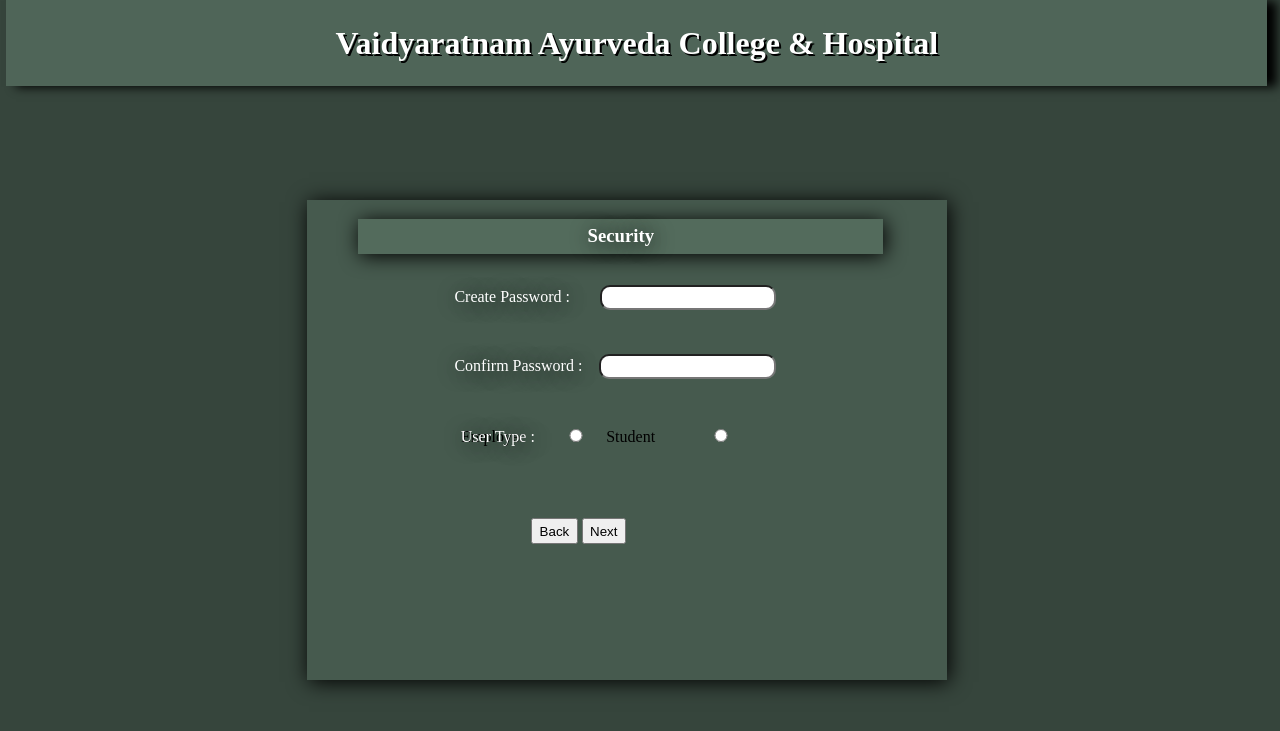
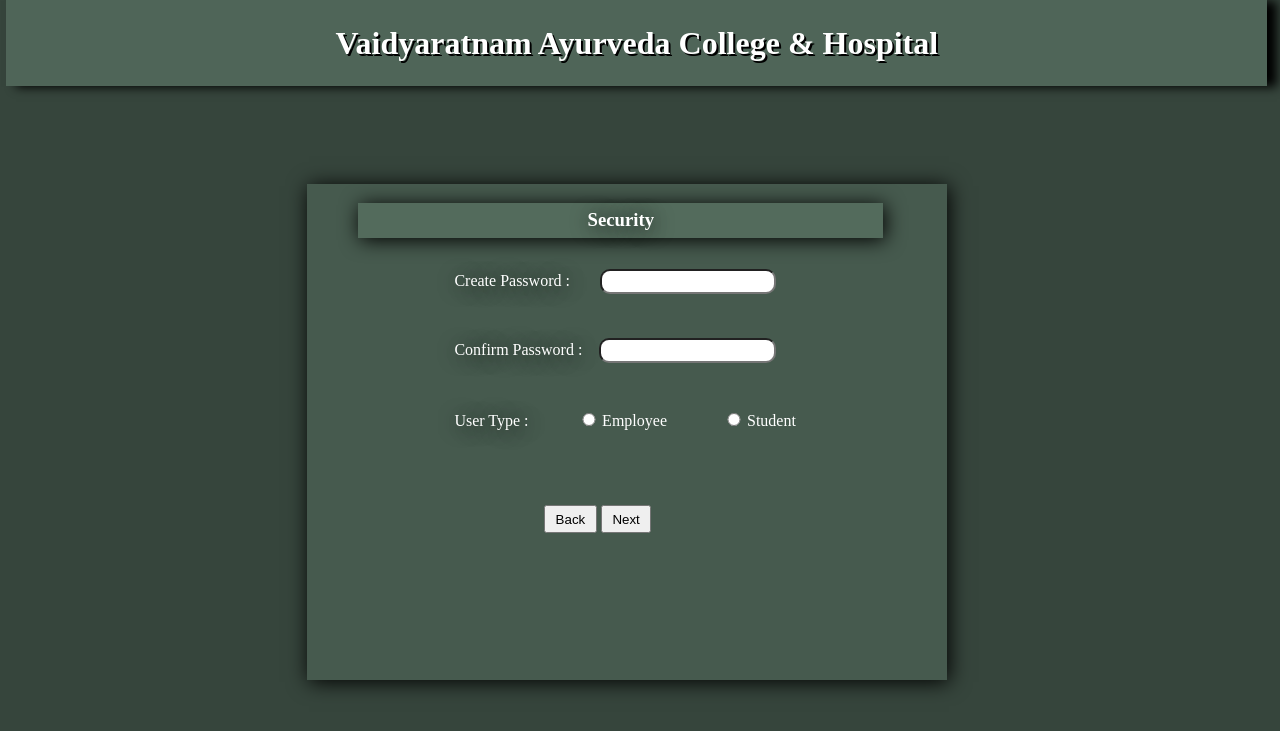
Before and after one commit to Shafi-Hub/vac-ppa, a Flask app: page /signup-user_type in a window 1280 px wide. Shown: the top 731 px of the page. Run offline with Flask 2, Linux system fonts and the light colour scheme.

Commit message:
password Page Design Compleated with employee type

```diff
--- a/static/signup/signup_user_info.css
+++ b/static/signup/signup_user_info.css
@@ -1,12 +1,12 @@
 
 #user_passwd_frame{
     width: 50%;
-    height: 60%;
+    height: 62%;
     background-color: rgba(135, 176, 152, 0.2);
     box-shadow: 2px 2px 20px black;
     position: absolute;
     left: 24%;
-    top: 25%;
+    top: 23%;
     }
 
 #pass_head{
@@ -45,8 +45,14 @@
      color: white;
      width: 10%;
      position: relative;
-     left: 24%;
+     left: 26%;
      margin-top: 3%;
+    }
+
+.user_type_lbl{
+     color: white;
+     position: relative;
+     left: 22%;
     }
 
 #crt_passwd_lbl{
@@ -60,8 +66,8 @@
 
 .btn_passwd{
     position:relative;
-    left: 35%;
+    left: 37%;
     top: 15%;
-    padding: .5% 1%;
-    margin-bottom: 3%;
+    padding: .75% 1.5%;
+    margin-bottom: 5%;
 }
--- a/templates/signup/signup_user_info.html
+++ b/templates/signup/signup_user_info.html
@@ -9,23 +9,23 @@
    {% extends 'index.html' %}
    {% block content %}
    <div id="user_passwd_frame">
-     <form>
        <div>
            <h3 id="pass_head"> Security </h3>
        </div>
-       <label for="crt_passwd_input" id="crt_passwd_lbl" class="psd_lbl"> Create Password : </label>
-       <input type="text" id="crt_passwd_input" class="psd_input"><br><br>
-       <label for="cnfrm_passwd_input" id="cnfrm_passwd_lbl" class="psd_lbl"> Confirm Password : </label>
-       <input type="text" id="cnfrm_passwd_input" class="psd_input"><br><br>
+       <form id="usr_typ_form" action="{{ url_for('_signup_form_personal_info_') }}">
+         <label for="crt_passwd_input" id="crt_passwd_lbl" class="psd_lbl"> Create Password : </label>
+         <input type="text" id="crt_passwd_input" class="psd_input"><br><br>
+         <label for="cnfrm_passwd_input" id="cnfrm_passwd_lbl" class="psd_lbl"> Confirm Password : </label>
+         <input type="text" id="cnfrm_passwd_input" class="psd_input"><br><br>
 
-       <label for="user_type" id="user_type_lbl" class="usr_typ"> User Type : </label>
-         <input type="radio" id="user_type" class="usr_typ">
-         <label id="employee"> Employee </label>
-         <input type="radio" id="user_type" class="usr_typ">
-         <label id="student"> Student </label>
-     </form>
+         <label for="user_type" id="user_type_lbl" class="psd_lbl"> User Type : </label>
+           <input type="radio" id="user_employ" class="usr_typ" name="user_type">
+           <label id="employee" class="user_type_lbl"> Employee </label>
+           <input type="radio" id="user_stud" class="usr_typ" name="user_type">
+           <label id="student" class="user_type_lbl"> Student </label>
+       </form>
      <button id="btn_passwd_back" class="btn_passwd"> Back</button>
-     <button id="btn_passwd_next" class="btn_passwd"> Next </button>
+     <button id="btn_passwd_next" class="btn_passwd" form="usr_typ_form"> Next </button>
    </div>
    {% endblock %}
    {% block footer %}
```
Also changed, not shown: static/signup/signup_addr_info.css (+22 -21 lines).
